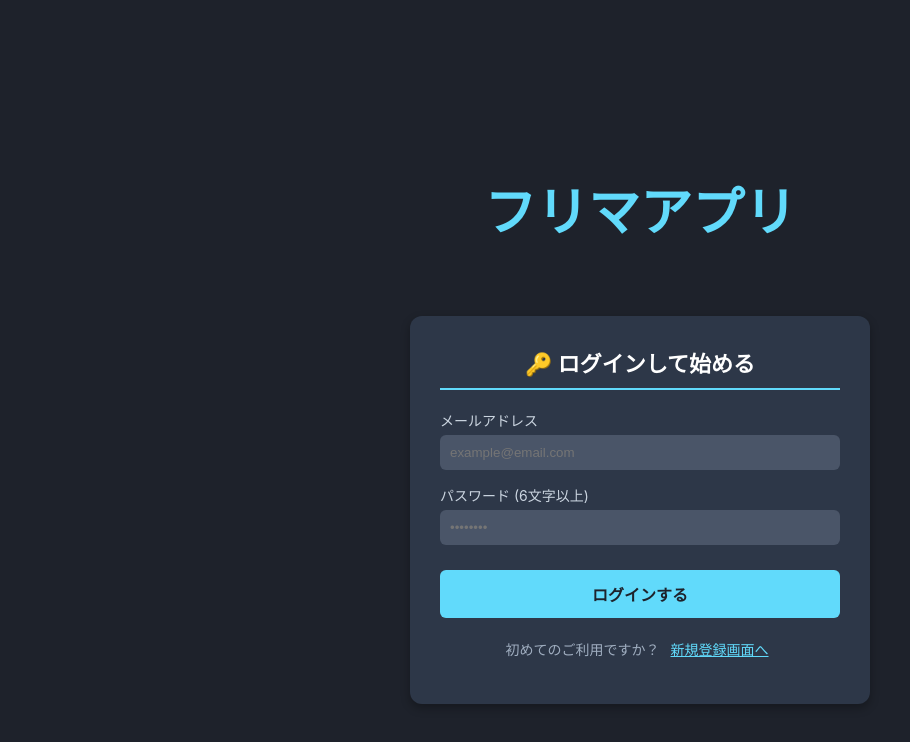
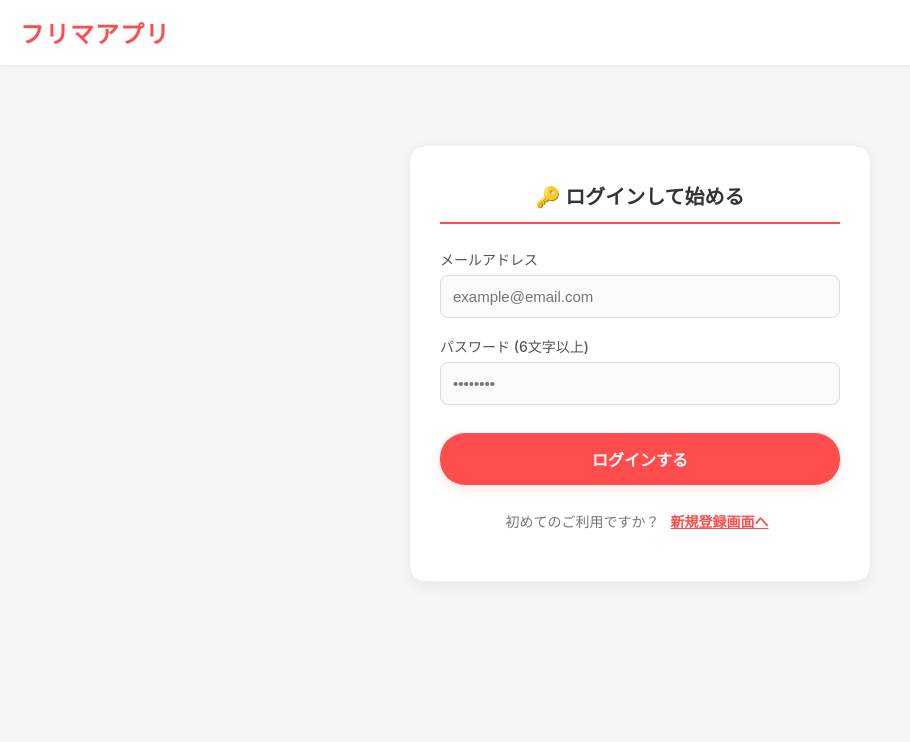
Before and after one commit to shota-kita-01/hackathon-frontend, a React (Create React App) app: page / in a window 1280 px wide. Shown: the top 742 px of the page, without its empty margins (0-910 px from the left). Built offline with nearby package versions, Linux system fonts and the light colour scheme; no server answers.

Commit message:
UIを変更

```diff
--- a/src/App.js
+++ b/src/App.js
@@ -4,7 +4,7 @@ import { onAuthStateChanged, signOut } from "firebase/auth";
 import { fireAuth } from "./firebase";
 import ItemForm from "./components/ItemForm";
 import ItemList from "./components/ItemList";
-import LoginForm from "./components/LoginForm"; // 👈 追加
+import LoginForm from "./components/LoginForm";
 
 function App() {
   const [items, setItems] = useState([]);
@@ -19,11 +19,8 @@ function App() {
     const unsubscribe = onAuthStateChanged(fireAuth, (user) => {
       if (user) {
         setLoginUser(user);
-
-        // メール認証の場合、初期の名前はメールの@の前の文字列を仮として使用します
         const dummyName = user.displayName || user.email.split("@")[0];
 
-        // 💡 ログイン成功したら、バックエンドにUIDを送ってMySQLの整数IDを照合・取得する
         fetch(`${API_URL}/auth/login`, {
           method: "POST",
           headers: { "Content-Type": "application/json" },
@@ -36,7 +33,7 @@ function App() {
           .then((res) => res.json())
           .then((data) => {
             if (data.status === "success") {
-              setMyAppId(data.id); // 🌟 MySQLの整数IDを状態に保存！
+              setMyAppId(data.id);
             }
           })
           .catch((err) => console.error("ユーザー照合エラー:", err));
@@ -61,7 +58,7 @@ function App() {
     fetchItems();
   }, []);
 
-  // --- 3. 購入処理（ログイン中の自分のIDをバックエンドに送る） ---
+  // --- 3. 購入処理 ---
   const handlePurchaseItem = (itemId) => {
     if (!myAppId) {
       alert("ログインが必要です！");
@@ -72,7 +69,7 @@ function App() {
     fetch(`${API_URL}/items/${itemId}/purchase`, {
       method: "POST",
       headers: { "Content-Type": "application/json" },
-      body: JSON.stringify({ buyer_id: myAppId }), // 🌟 1固定だったのをログインユーザーのIDに変更！
+      body: JSON.stringify({ buyer_id: myAppId }),
     })
       .then((response) => response.json())
       .then((data) => {
@@ -97,60 +94,74 @@ function App() {
   };
 
   return (
-    <div className="App">
+    <div
+      className="App"
+      style={{ backgroundColor: "#f5f6f8", minHeight: "100vh" }}
+    >
+      {/* 🚪 ヘッダーエリア（白ベースにシャドウで今風に） */}
       <header
-        className="App-header"
         style={{
-          backgroundColor: "#1e222b",
-          minHeight: "100vh",
-          color: "white",
-          padding: "40px 20px",
+          backgroundColor: "white",
+          boxShadow: "0 2px 4px rgba(0,0,0,0.05)",
+          padding: "15px 20px",
+          position: "sticky",
+          top: 0,
+          zIndex: 100,
+          display: "flex",
+          justifyContent: "space-between",
+          alignItems: "center",
         }}
       >
-        {/* 🚪 ログインしている時だけログアウトボタンを右上に表示 */}
+        <h1
+          style={{
+            color: "#ff4d4d", // 🔥 メルカリ風の鮮やかなレッド
+            margin: 0,
+            fontSize: "24px",
+            fontWeight: "bold",
+            letterSpacing: "1px",
+          }}
+        >
+          フリマアプリ
+        </h1>
+
         {loginUser && (
           <div
             style={{
-              textAlign: "right",
-              maxWidth: "600px",
-              margin: "0 auto 20px auto",
+              display: "flex",
+              alignItems: "center",
+              gap: "15px",
               fontSize: "14px",
+              color: "#333",
             }}
           >
-            <span>👤 {loginUser.email} でログイン中 </span>
+            <span style={{ fontWeight: "500" }}>👤 {loginUser.email}</span>
             <button
               onClick={handleLogout}
               style={{
                 padding: "6px 12px",
-                backgroundColor: "#e53e3e",
-                color: "white",
-                border: "none",
-                borderRadius: "6px",
+                backgroundColor: "#f5f6f8",
+                color: "#666",
+                border: "1px solid #ddd",
+                borderRadius: "20px", // 丸っこく親しみやすいデザインに
                 cursor: "pointer",
-                marginLeft: "10px",
+                fontSize: "12px",
                 fontWeight: "bold",
+                transition: "all 0.2s",
               }}
             >
               ログアウト
             </button>
           </div>
         )}
+      </header>
 
-        <h1
-          style={{
-            color: "#61dafb",
-            marginBottom: "30px",
-            textAlign: "center",
-          }}
+      {/* メインコンテンツエリア */}
+      <main
+        style={{ padding: "40px 20px", maxWidth: "600px", margin: "0 auto" }}
       >
-          フリマアプリ
-        </h1>
-
-        <div style={{ width: "100%", maxWidth: "600px", margin: "0 auto" }}>
         {myAppId ? (
-            // 🌟 ログインに成功し、MySQLのIDが取れたらメインのフリマ画面を出す
           <div
-              style={{ display: "flex", flexDirection: "column", gap: "40px" }}
+            style={{ display: "flex", flexDirection: "column", gap: "35px" }}
           >
             <ItemForm
               API_URL={`${API_URL}/items`}
@@ -160,11 +171,9 @@ function App() {
             <ItemList items={items} handlePurchaseItem={handlePurchaseItem} />
           </div>
         ) : (
-            // 🔒 ログインしていない時は、ログイン/新規登録フォームだけを見せる（認可制御）
           <LoginForm />
         )}
-        </div>
-      </header>
+      </main>
     </div>
   );
 }
--- a/src/components/LoginForm.js
+++ b/src/components/LoginForm.js
@@ -43,10 +43,11 @@ function LoginForm() {
   return (
     <div
       style={{
-        background: "#2d3748",
-        padding: "30px",
-        borderRadius: "12px",
-        boxShadow: "0 4px 10px rgba(0,0,0,0.3)",
+        background: "#ffffff", // 🔥 黒から「純白」へ
+        padding: "35px 30px",
+        borderRadius: "16px", // 他のコンポーネントに合わせて少し丸く
+        boxShadow: "0 4px 16px rgba(0,0,0,0.06)", // 上品で優しいシャドウ
+        border: "1px solid #eeeeee",
         width: "100%",
         maxWidth: "400px",
         margin: "40px auto",
@@ -54,18 +55,20 @@ function LoginForm() {
     >
       <h2
         style={{
-          margin: "0 0 20px 0",
-          borderBottom: "2px solid #61dafb",
-          paddingBottom: "10px",
-          fontSize: "22px",
+          margin: "0 0 25px 0",
+          borderBottom: "2px solid #ff4d4d", // 🔥 メルカリレッドのアクセント
+          paddingBottom: "12px",
+          fontSize: "20px",
           textAlign: "center",
+          color: "#333333",
+          fontWeight: "bold",
         }}
       >
         {isRegisterMode ? "📝 新規アカウント登録" : "🔑 ログインして始める"}
       </h2>
       <form
         onSubmit={handleSubmit}
-        style={{ display: "flex", flexDirection: "column", gap: "15px" }}
+        style={{ display: "flex", flexDirection: "column", gap: "18px" }}
       >
         <div
           style={{
@@ -75,7 +78,12 @@ function LoginForm() {
           }}
         >
           <label
-            style={{ fontSize: "14px", marginBottom: "5px", color: "#cbd5e0" }}
+            style={{
+              fontSize: "14px",
+              marginBottom: "6px",
+              color: "#555555",
+              fontWeight: "500",
+            }}
           >
             メールアドレス
           </label>
@@ -85,14 +93,16 @@ function LoginForm() {
             onChange={(e) => setEmail(e.target.value)}
             placeholder="example@email.com"
             style={{
-              padding: "10px",
-              borderRadius: "6px",
-              border: "none",
-              backgroundColor: "#4a5568",
-              color: "white",
+              padding: "12px",
+              borderRadius: "8px",
+              border: "1px solid #dddddd",
+              backgroundColor: "#f9fafb", // ほんのりグレーで今風のインプットに
+              color: "#333333",
+              fontSize: "15px",
             }}
           />
         </div>
+
         <div
           style={{
             display: "flex",
@@ -101,7 +111,12 @@ function LoginForm() {
           }}
         >
           <label
-            style={{ fontSize: "14px", marginBottom: "5px", color: "#cbd5e0" }}
+            style={{
+              fontSize: "14px",
+              marginBottom: "6px",
+              color: "#555555",
+              fontWeight: "500",
+            }}
           >
             パスワード (6文字以上)
           </label>
@@ -111,26 +126,30 @@ function LoginForm() {
             onChange={(e) => setPassword(e.target.value)}
             placeholder="••••••••"
             style={{
-              padding: "10px",
-              borderRadius: "6px",
-              border: "none",
-              backgroundColor: "#4a5568",
-              color: "white",
+              padding: "12px",
+              borderRadius: "8px",
+              border: "1px solid #dddddd",
+              backgroundColor: "#f9fafb",
+              color: "#333333",
+              fontSize: "15px",
             }}
           />
         </div>
+
         <button
           type="submit"
           style={{
-            backgroundColor: "#61dafb",
-            color: "#1e222b",
+            backgroundColor: "#ff4d4d", // 🔥 メルカリレッド
+            color: "white",
             border: "none",
-            padding: "12px",
-            borderRadius: "6px",
+            padding: "14px",
+            borderRadius: "25px", // 丸ボタンにして親しみやすさアップ
             fontSize: "16px",
             fontWeight: "bold",
             cursor: "pointer",
             marginTop: "10px",
+            boxShadow: "0 4px 12px rgba(255, 77, 77, 0.15)",
+            transition: "all 0.2s",
           }}
         >
           {isRegisterMode ? "新規登録する" : "ログインする"}
@@ -139,10 +158,10 @@ function LoginForm() {
 
       <p
         style={{
-          marginTop: "20px",
+          marginTop: "25px",
           textAlign: "center",
           fontSize: "14px",
-          color: "#a0aec0",
+          color: "#777777",
         }}
       >
         {isRegisterMode
@@ -153,11 +172,12 @@ function LoginForm() {
           style={{
             background: "none",
             border: "none",
-            color: "#61dafb",
+            color: "#ff4d4d", // 🔥 リンクテキストも赤に統一
             cursor: "pointer",
             textDecoration: "underline",
             marginLeft: "5px",
             fontSize: "14px",
+            fontWeight: "bold",
           }}
         >
           {isRegisterMode ? "ログイン画面へ" : "新規登録画面へ"}
```
Also changed, not shown: src/components/ItemForm.js (+57 -31 lines), src/components/ItemList.js (+44 -30 lines). Lines whose indentation alone changed are shown as unchanged.
